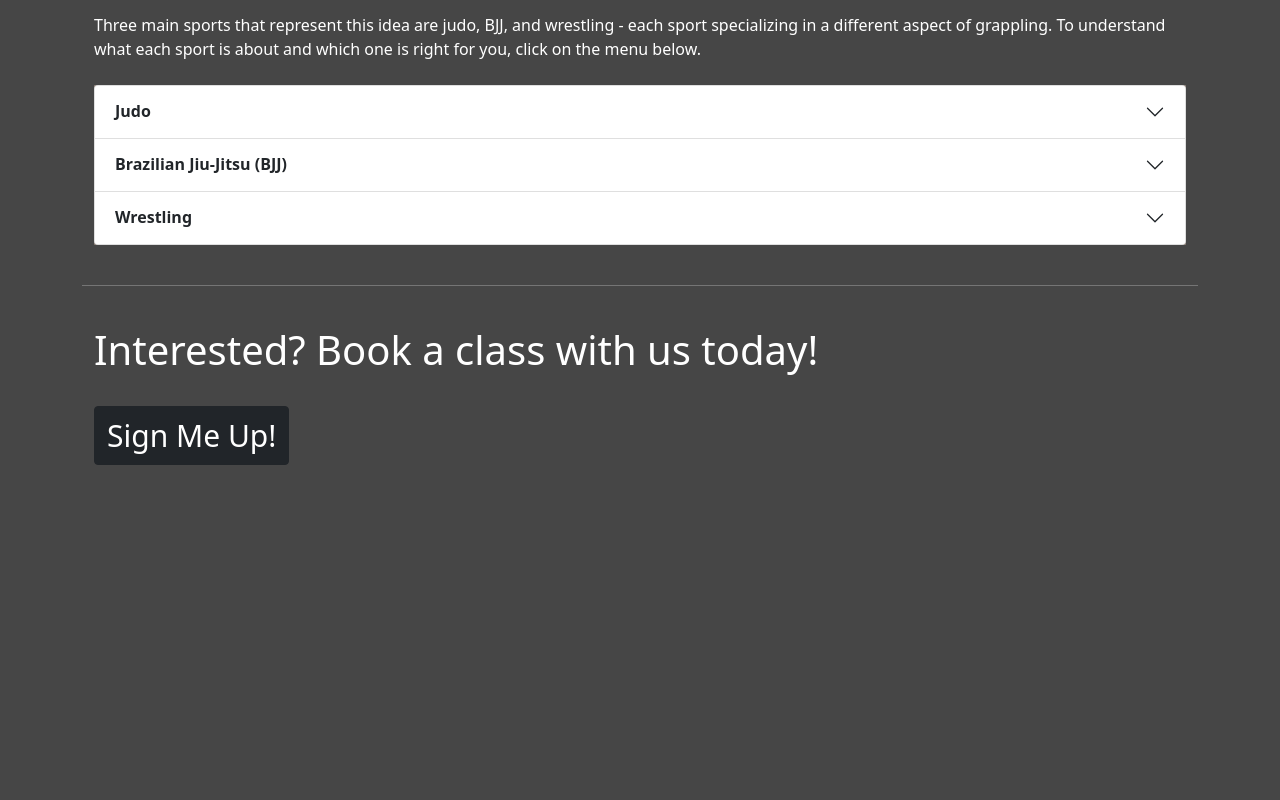
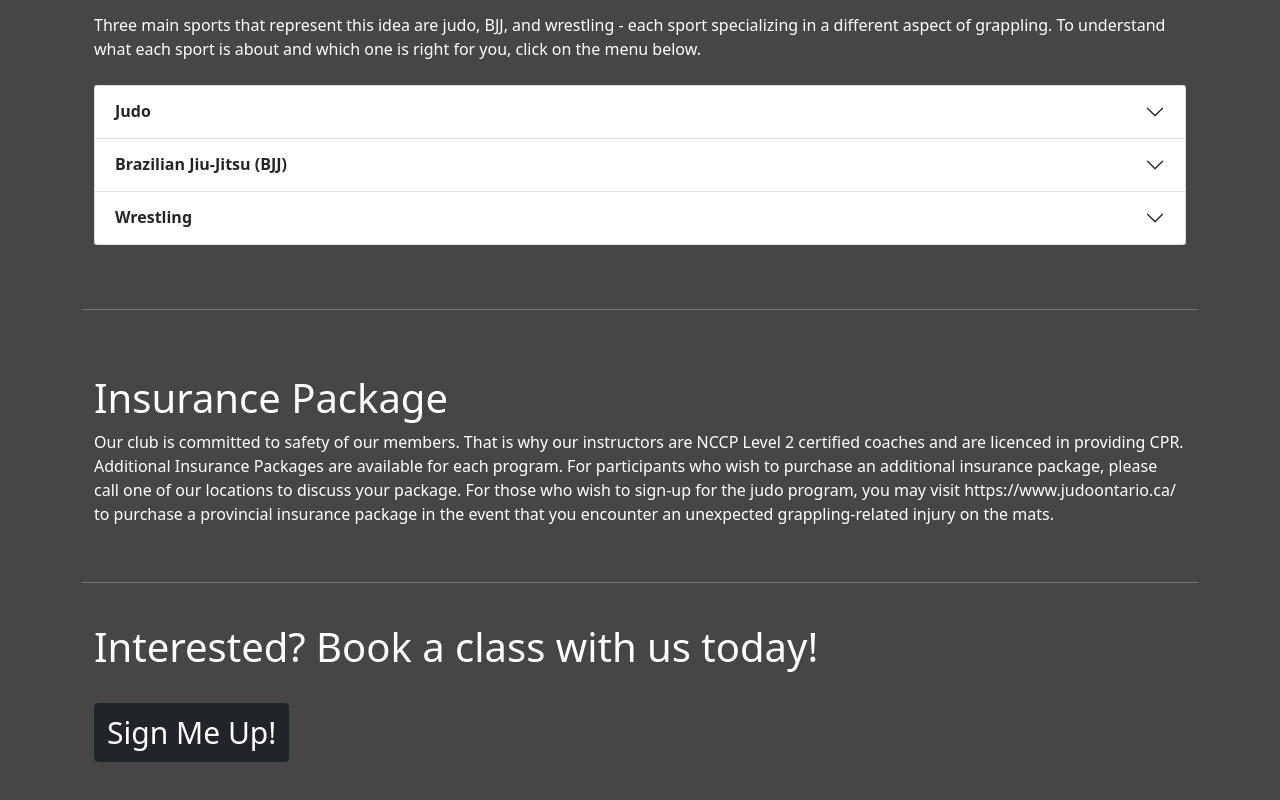
Before and after one commit to kienmarkdo/Grappling-Arts-Website, a React (Create React App) app: page /about in a window 1280 px wide. Shown: the part 782-1582 px from the top of the page. Before the commit the page ends 1401 px from the top, so only its background shows below. Built offline with nearby package versions, Linux system fonts and the light colour scheme.

Commit message:
Added insurance section

```diff
--- a/src/pages/About.js
+++ b/src/pages/About.js
@@ -217,6 +217,25 @@ export default function About() {
           </Row> */}
         </Container>
         <br />
+        <br />
+        <hr />
+        <br />
+        <br />
+        <Container>
+          <h1>Insurance Package</h1>
+          <p>
+            Our club is committed to safety of our members. That is why our
+            instructors are NCCP Level 2 certified coaches and are licenced in
+            providing CPR. Additional Insurance Packages are available for each
+            program. For participants who wish to purchase an additional
+            insurance package, please call one of our locations to discuss your
+            package. For those who wish to sign-up for the judo program, you may
+            visit https://www.judoontario.ca/ to purchase a provincial insurance
+            package in the event that you encounter an unexpected
+            grappling-related injury on the mats.
+          </p>
+        </Container>
+        <br />
         <hr />
         <br />
         <Container>
```
